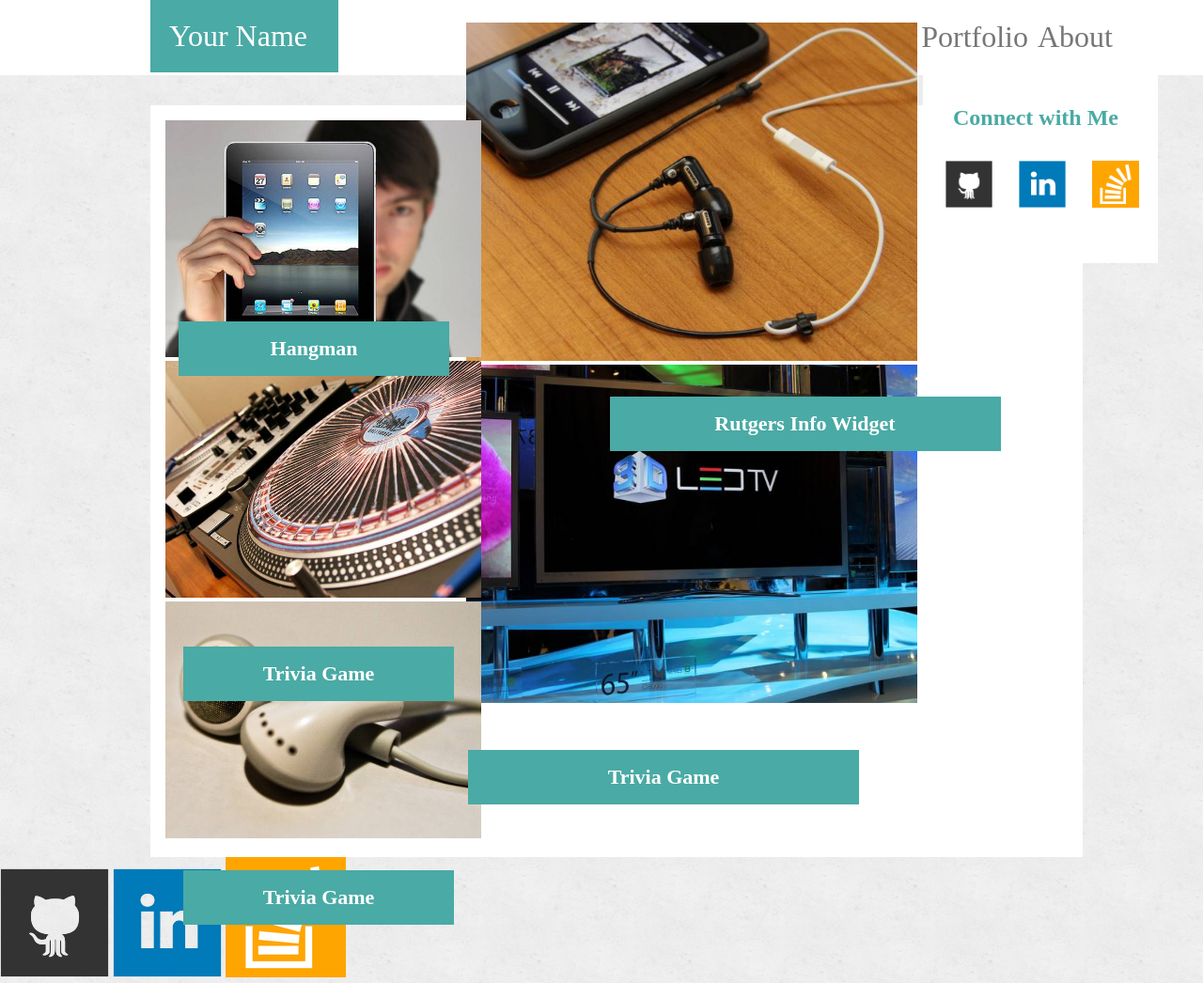
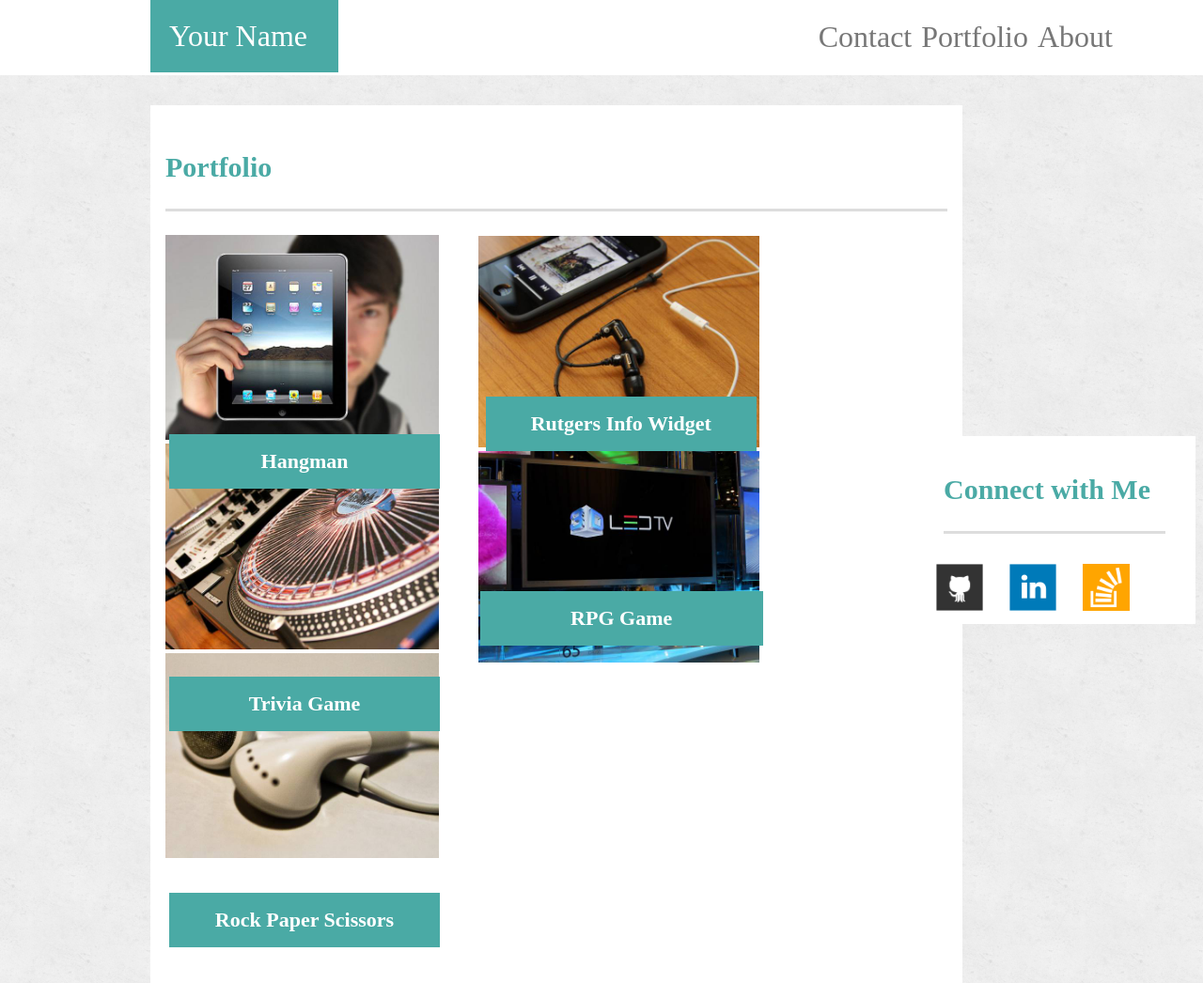
Before and after one commit to DeveloperOfAze/HomeTask1, a plain HTML site: page HomeWorkPartContact/portfolio.html in a window 1280 px wide. Shown: the top 1046 px of the page at 94% size. Drawn offline with Linux system fonts and the light colour scheme.

Commit message:
Full Hazir

```diff
--- a/HomeWorkPartContact/assets/css/contact.css
+++ b/HomeWorkPartContact/assets/css/contact.css
@@ -100,3 +100,10 @@ height: 4.5rem;
     border-top: 8px solid #4aaaa5;
     margin-top: 15.9rem;
 }
+#div-esas h1{
+    padding-bottom: 20px;
+    font-size: 30px;
+    line-height: 49px;
+    border-bottom: 3px solid #ddd;
+    color: #4aaaa5;
+}
--- a/HomeWorkPartContact/assets/css/index.css
+++ b/HomeWorkPartContact/assets/css/index.css
@@ -3,6 +3,7 @@ body{
 }
 #div-esas img{
     width: 10rem;
+    margin-left: 0.5rem;
 
 }
 #p1{
@@ -16,6 +17,11 @@ body{
    display: block;
    font-family: 'Gill Sans', 'Gill Sans MT', Calibri, 'Trebuchet MS', sans-serif;
    margin-left: 2rem;
+   padding-bottom: 20px;
+   font-size: 30px;
+   line-height: 49px;
+   border-bottom: 3px solid #ddd;
+   color: #4aaaa5;
 }
 #div-esas{
     background-color: white;
--- a/HomeWorkPartContact/assets/css/port.css
+++ b/HomeWorkPartContact/assets/css/port.css
@@ -6,18 +6,18 @@ width: 35%;
 height: 35%;
 }
 #div-2 img{
-    width: 75%;
+    width: 60%;
     height: 35%;
 }
 #div-esas{
-    width: 75%;
-    height: 70%;
+    width: 65%;
+    height: 60rem;
     margin-top: 2rem;
     padding: 1rem 1rem;
 }
 #div-2{
-    float: right;
-    margin-top: -54.5rem;
+        margin-top: -80%;
+    margin-left: 40%;
 }
 #triva1{
 
@@ -28,8 +28,8 @@ height: 35%;
     font-size: 22px;
     width: 20%;
     position: absolute;
-    top: 20rem;
-left: 190px;
+    top: 55%;
+left: 180px;
 
 padding: 1rem;
 }
@@ -41,8 +41,9 @@ padding: 1rem;
     font-size: 22px;
     width: 20%;
     position: absolute;
-    bottom: 2rem;
-left: 195px;
+    bottom: 0%;
+
+left:180px;
 padding: 1rem;
 }
 #triva3{
@@ -53,8 +54,8 @@ padding: 1rem;
     font-size: 22px;
     width: 20%;
     position: absolute;
-     top: 56.5rem;
-left: 195px;
+     top: 58rem;
+left: 180px;
 padding: 1rem;
 }
 
@@ -64,13 +65,13 @@ padding: 1rem;
     background: #4aaaa5;
     border-bottom: 0;
     font-size: 22px;
-    width: 30%;
+    width: 20%;
     position: absolute;
      top: 25rem;
-     margin-left: 4.5px;
+     margin-left: 0.5rem;
 
 padding: 1rem;
-left: 40.25rem;
+
 }
 #triva5{
     color: #fff;
@@ -78,9 +79,9 @@ left: 40.25rem;
     background: #4aaaa5;
     border-bottom: 0;
     font-size: 22px;
-    width: 30%;
+    width: 21%;
     position: absolute;
-     top: 48.5rem;
+    margin-top: -5rem;
 
 padding: 1rem;
 
@@ -88,12 +89,12 @@ margin-left: 2px;
 
 }
 #divcontact2{
-    width: 250px;
+    width: 300px;
     height: 200px;
     float: right;
-    margin-top: -52rem;
+    margin-top: -50%;
     background-color: #fff;
-    margin-right: 3rem;
+    margin-right: .5rem;
 }
 #divcontact2 h2,p{
     color: #4aaaa5;
@@ -123,3 +124,10 @@ height: 4.5rem;
     margin-top: 1rem;
     margin-top: 15.9rem;
 }
+h2{
+    padding-bottom: 20px;
+    font-size: 30px;
+    line-height: 49px;
+    border-bottom: 3px solid #ddd;
+    color: #4aaaa5;
+}
--- a/HomeWorkPartContact/portfolio.html
+++ b/HomeWorkPartContact/portfolio.html
@@ -21,6 +21,7 @@
         </div>
         </header>
         <div id="div-esas">
+          <h2>Portfolio</h2>
             <div class="work">
                 <img src="/HomeWorkPartContact/assets/images/technics-q-c-640-480-1.jpg" alt="Rutgers Info Widget">
 
@@ -34,7 +35,7 @@
               <div class="work">
                 <img src="/HomeWorkPartContact/assets/images/technics-q-c-640-480-5.jpg" alt="Rutgers Info Widget">
 
-                <h3 id="triva3">Trivia Game</h3>
+                <h3 id="triva3">Rock Paper Scissors</h3>
               </div>
 
               <div id="div-2">
@@ -48,7 +49,7 @@
                     <div class="work">
                         <img src="/HomeWorkPartContact/assets/images/technics-q-c-640-480-9.jpg" alt="Rutgers Info Widget">
 
-                        <h3 id="triva5">Trivia Game</h3>
+                        <h3 id="triva5">RPG Game</h3>
                       </div>
 
 
```
